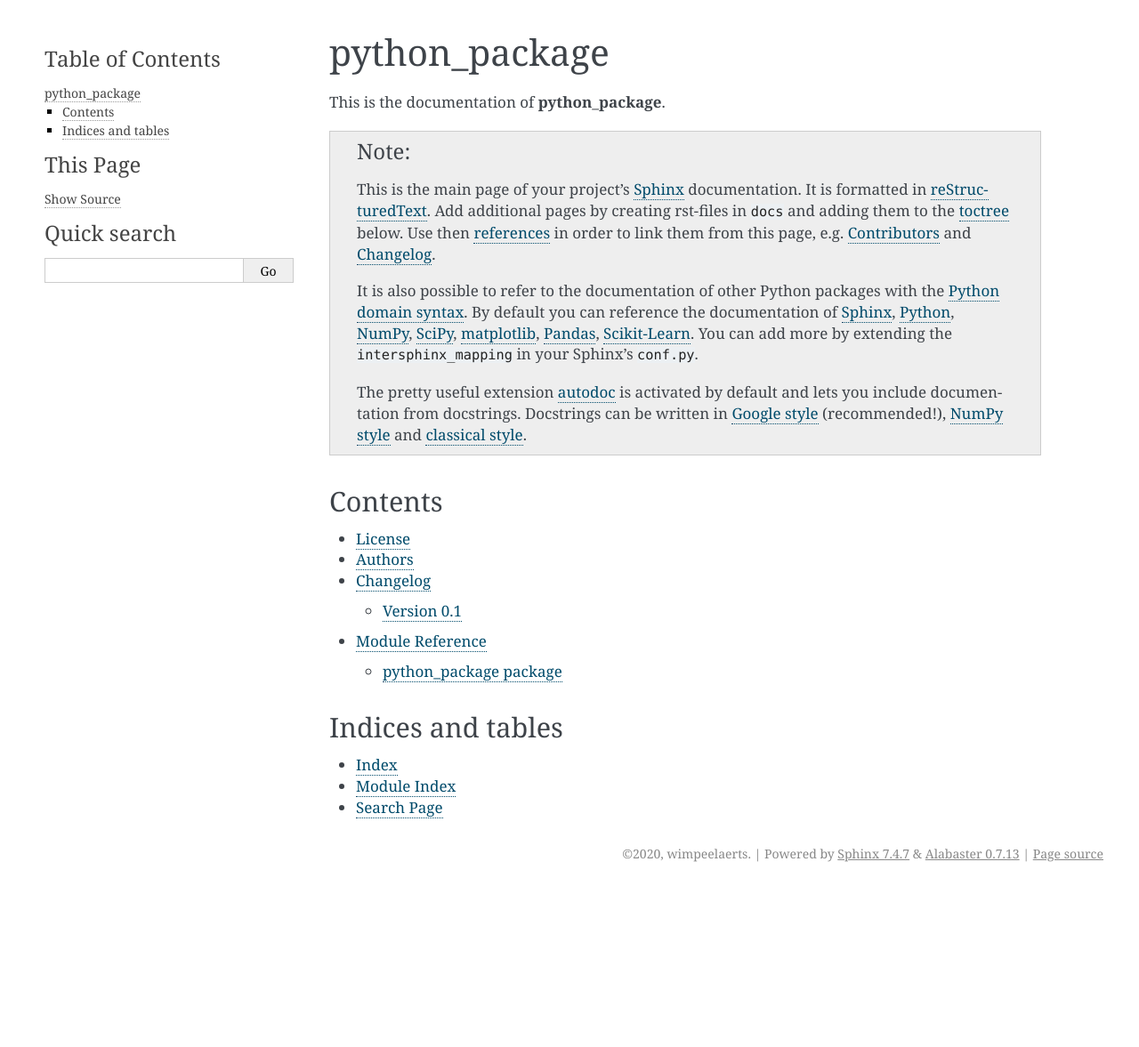
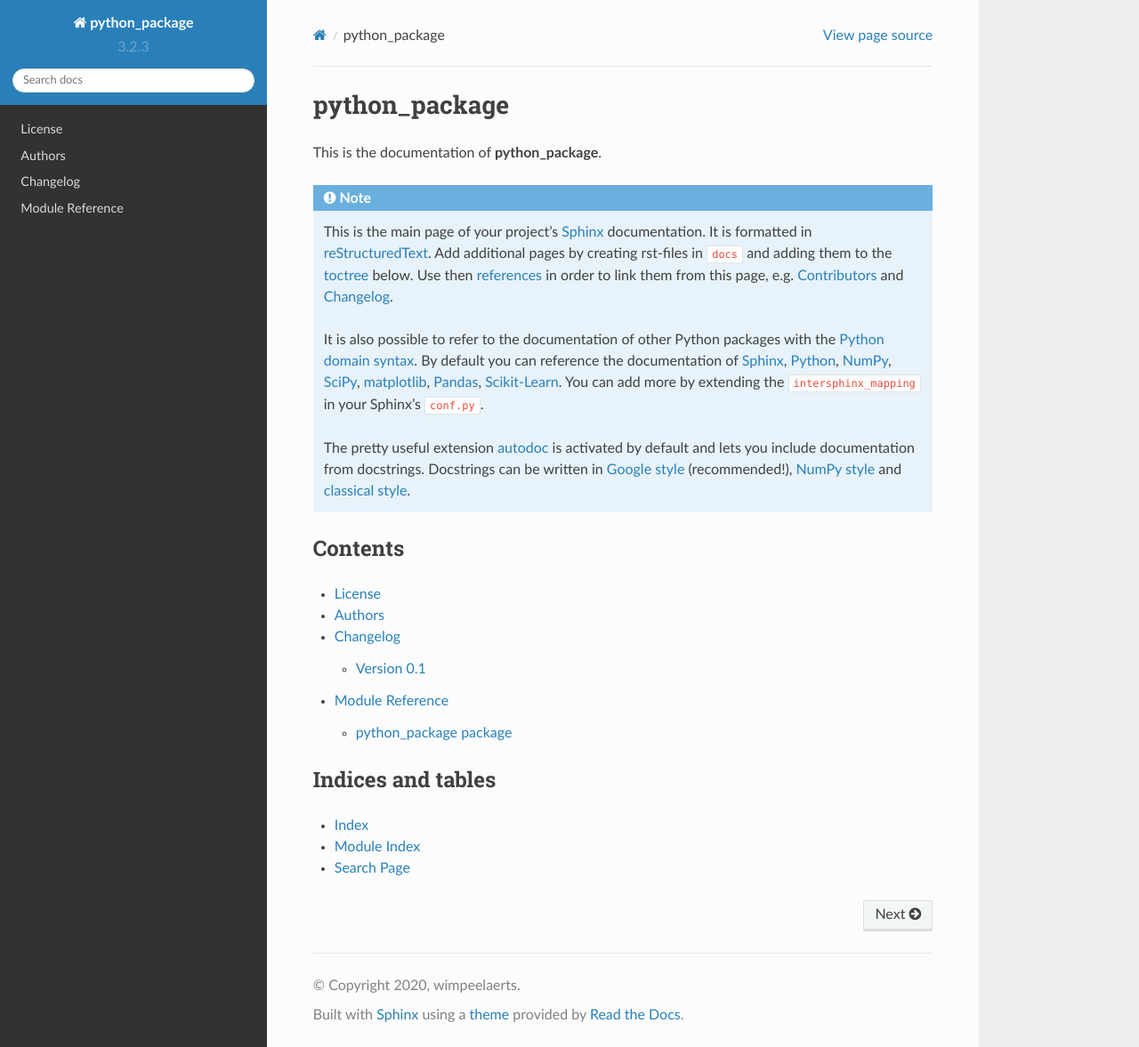
Before and after one commit to wimpeelaerts/python-package, a Sphinx documentation site: the page built from docs/index.rst, in a window 1280 px wide and 1177 px high. Shown: the whole window at 89% size. Built offline with Sphinx 7.4.7 and the Read the Docs theme 2.0.0, drawn with Linux system fonts in a browser that asks for light colours.

```diff
--- a/docs/conf.py
+++ b/docs/conf.py
@@ -12,6 +12,7 @@ import os
 import sys
 import inspect
 import shutil
+import sphinx_rtd_theme
 
 __location__ = os.path.join(os.getcwd(), os.path.dirname(
     inspect.getfile(inspect.currentframe())))
@@ -135,18 +136,18 @@ pygments_style = 'sphinx'
 
 # The theme to use for HTML and HTML Help pages.  See the documentation for
 # a list of builtin themes.
-html_theme = 'alabaster'
+html_theme = 'sphinx_rtd_theme'
 
 # Theme options are theme-specific and customize the look and feel of a theme
 # further.  For a list of options available for each theme, see the
 # documentation.
-html_theme_options = {
-    'sidebar_width': '300px',
-    'page_width': '1200px'
-}
+# html_theme_options = {
+#     'sidebar_width': '300px',
+#     'page_width': '1200px'
+# }
 
 # Add any paths that contain custom themes here, relative to this directory.
-# html_theme_path = []
+html_theme_path = [sphinx_rtd_theme.get_html_theme_path()]
 
 # The name for this set of Sphinx documents.  If None, it defaults to
 # "<project> v<release> documentation".
--- a/setup.cfg
+++ b/setup.cfg
@@ -60,6 +60,9 @@ testing =
     pytest-cov
 
 [options.entry_points]
+console_scripts =
+    fibonacci = python_package.skeleton:run
+
 # Add here console scripts like:
 # console_scripts =
 #     script_name = python_package.module:function
@@ -98,7 +101,7 @@ universal = 1
 
 [build_sphinx]
 source_dir = docs
-build_dir = docs/_build
+build_dir = build/sphinx
 
 [devpi:upload]
 # Options for the devpi: PyPI server and packaging tool
```
Also changed, not shown: README.md (+39 -5 lines).
